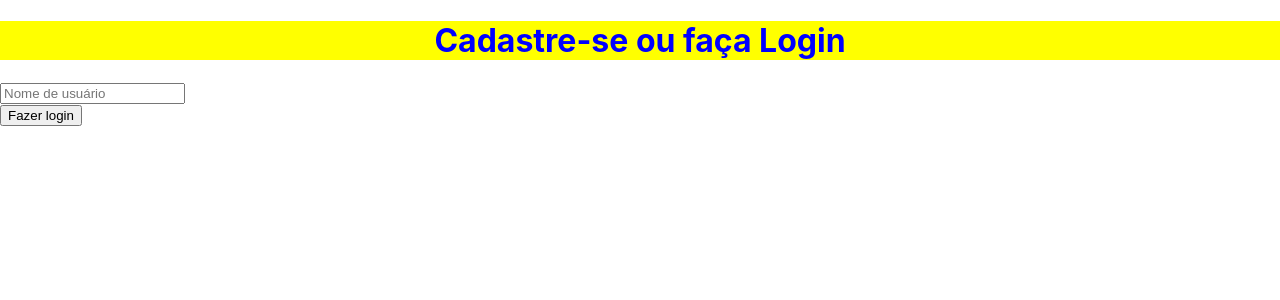
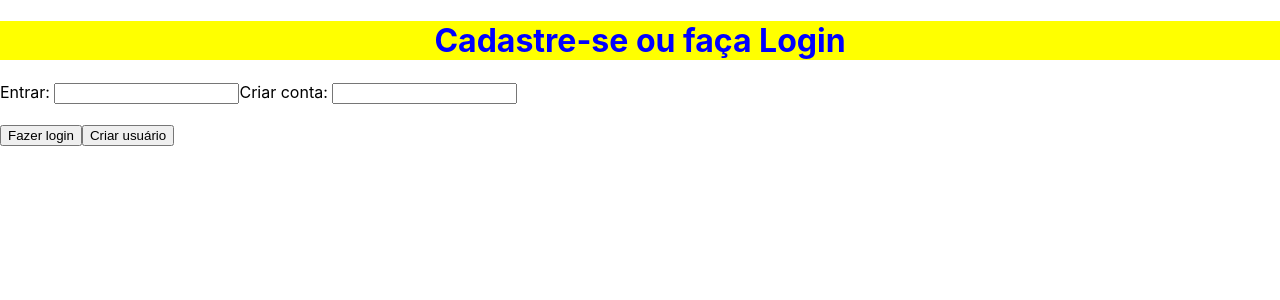
Before and after one commit to lucsap/Pokedex_CJR_01, a React (Create React App) app in the folder pokedex/: page /login in a window 1280 px wide. Shown: the top 300 px of the page. Built offline with nearby package versions, Linux system fonts and the light colour scheme; no server answers.

Commit message:
feat: navegação entre as páginas 85%

```diff
--- a/pokedex/src/App.js
+++ b/pokedex/src/App.js
@@ -17,9 +17,6 @@ function App() {
         <Route path="/login">
           <Login/>
         </Route>
-        <Route path="/profile">
-          <Profile/>
-        </Route>
         <Route path="/pokemons">
           <Pokemons/>
         </Route>
--- a/pokedex/src/components/cpnt_login.js
+++ b/pokedex/src/components/login.js
@@ -1,13 +1,12 @@
 import styled from 'styled-components'
 
-export const Navbar = styled.h1`
+export const LoginStyles = styled.h1`
   color: blue;
   background-color: yellow;
   text-align: center;
   align-content: center;
+  `;
+
+export const Contents = styled.div`
+text-align: center;
 `
-// export const Input = styled.input`
-//   align-content: center;
-// `
-
-;
--- /dev/null
+++ b/pokedex/src/components/navbar.js
@@ -0,0 +1,17 @@
+function Navbar() {
+
+
+    return(
+        <div className="Navbar">
+            <ul>
+                <li><a href="../main">Início</a></li>
+                <br/>
+                <li><a href="../pokemons">Perfil</a></li>
+                <br/>
+                <li><a href="../login">Sair</a></li>
+            </ul>
+        </div>
+    )
+}
+
+export default Navbar
--- a/pokedex/src/pages/login.js
+++ b/pokedex/src/pages/login.js
@@ -1,29 +1,62 @@
-import { Navbar } from "../components/cpnt_login"
 import Titles from "../components/helmet"
 import { useEffect, useState } from 'react';
 import axios from 'axios';
+import { LoginStyles } from '../components/login'
 
 function Login() {
 
-    const [users, setUsers] = useState([])
+    const [users, setUsers] = useState("")
+    const [value, setValue] = useState("")
+    const [criar, setCriar] = useState("")
 
     // Pegar usuários
-    useEffect(()=>{
-        axios.get("https://pokedex20201.herokuapp.com/users/")
+    // useEffect(()=>{
+    //     axios.get("https://pokedex20201.herokuapp.com/users/"+value)
+    //     .then((resp)=>{
+    //         console.log(resp.data)
+    //         console.log(resp.data[0])
+    //         setUsers(resp.data)
+    //     })
+    //   }, [])
+
+    function handleSubmit() {
+        axios.get("https://pokedex20201.herokuapp.com/users/" + value)
         .then((resp)=>{
-            console.log(resp.data)
-            console.log(resp.data[0])
+            console.log(resp.data.user.username)
+            setUsers(resp.data.user.username)
+        }).catch(window.alert('deu ruim'))
+    }
+
+    function handleCreate() {
+        axios.post("https://pokedex20201.herokuapp.com/users/", {username: value})
+        .then((resp)=>{
+            window.alert('deu bom')
             setUsers(resp.data)
-        })
-      }, [])
+        }).catch((error)=>(console.log()))
+    }
 
     return (
-        <div>
+        <div className="bodyLogin">
             <Titles title={"Login"} />
-            <Navbar>Cadastre-se ou faça Login</Navbar>
-            <input placeholder="Nome de usuário"></input>
-            <br/>
-            <button>Fazer login</button>
+            <LoginStyles>Cadastre-se ou faça Login</LoginStyles>
+            <div className="contents">
+                <label placeholder="" onChange="">Entrar: </label>
+                <input
+                type="text"
+                value={value}
+                onChange={e => setValue(e.target.value)}
+                />
+                <label>Criar conta: </label>
+                <input
+                type="text"
+                value={criar}
+                onChange={e => setCriar(e.target.value)}
+                />
+                <br/>
+                <br/>
+                <button onClick={handleSubmit}>Fazer login</button>
+                <button onClick={handleCreate}>Criar usuário</button>
+            </div>
 
         </div>
     )
--- a/pokedex/src/pages/main.js
+++ b/pokedex/src/pages/main.js
@@ -2,6 +2,7 @@ import axios from 'axios';
 import { useEffect, useState } from 'react';
 import Pokemon from '../components/Pokemon';
 import Titles from '../components/helmet'
+import Navbar from '../components/navbar';
 
 function Main(){
       const [pages,setPage] = useState(1)
@@ -47,11 +48,19 @@ function Main(){
         console.log("ALERTA")
       }
 
-    return(
+    return (
       <div className="App">
-        <div>
-          <h1>Nav bar</h1>
-        </div>
+        {/* <div className="Navbar"> */}
+          {/* <h1>Nav bar</h1> */}
+          {/* <ul>
+            <li><a href="/main">Início</a></li>
+            <br/>
+            <li><a href="/pokemons">Perfil</a></li>
+            <br/>
+            <li><a href="/login">Sair</a></li>
+          </ul>
+        </div> */}
+        <Navbar />
         <Titles title={"Pokedex - Home"} />
         <h1>Pokédex</h1>
         <Pokemon pk={pokemons}/>
--- a/pokedex/src/pages/pokemons.js
+++ b/pokedex/src/pages/pokemons.js
@@ -1,11 +1,13 @@
 import Titles from '../components/helmet'
+import Navbar from '../components/navbar'
 
 export default function Pokemons() {
 
     return (
         <div>
             <Titles title={"Pokémons favoritos"} />
-            <h1>Pokémons</h1>
+            <Navbar />
+            <h1>Favoritos</h1>
         </div>
     )
 }
```
